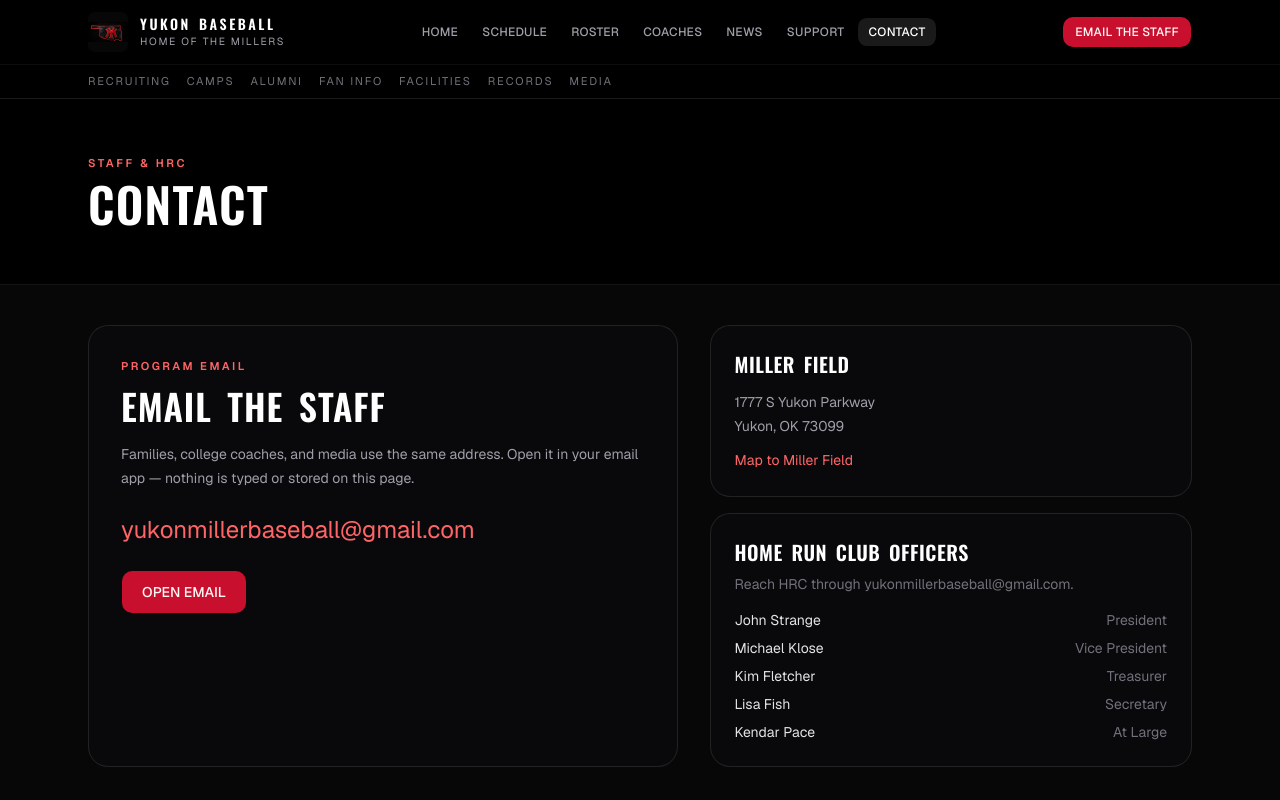
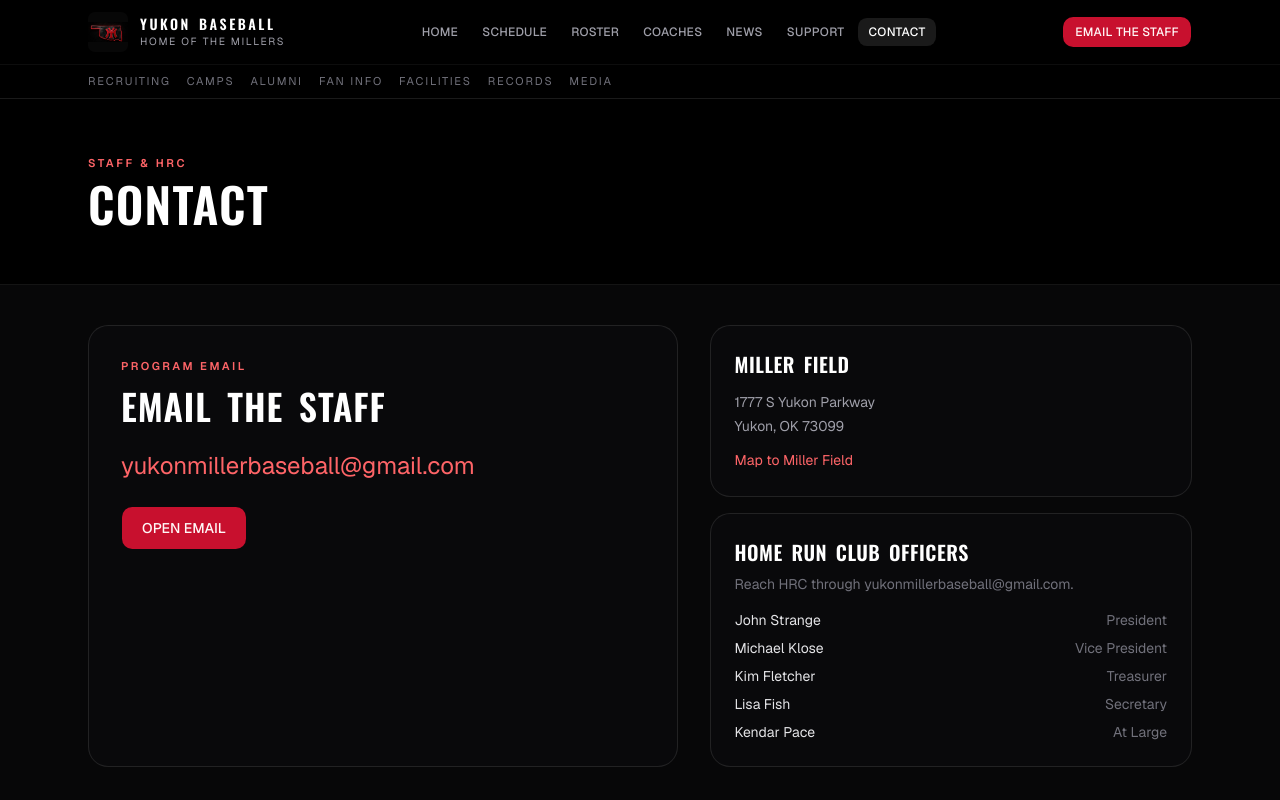
Before and after one commit to ryanphillips2505/Yukon_Miller_Baseball_Website, a Next.js app: page /contact in a window 1280 px wide. Shown: the top 800 px of the page. Built offline with nearby package versions, Linux system fonts and the light colour scheme.

Commit message:
Remove extra contact-page copy under the program email.
Co-authored-by: ryanphillips2505 <ryanphillips2505@gmail.com>

```diff
--- a/src/app/contact/page.tsx
+++ b/src/app/contact/page.tsx
@@ -19,10 +19,6 @@ export default function ContactPage() {
           <h2 className="font-heading mt-3 text-3xl tracking-wide text-white uppercase sm:text-4xl">
             Email the staff
           </h2>
-          <p className="mt-4 max-w-xl text-sm leading-6 text-zinc-400">
-            Families, college coaches, and media use the same address. Open it
-            in your email app — nothing is typed or stored on this page.
-          </p>
           <a
             href={`mailto:${program.email}`}
             className="mt-6 block break-all text-xl text-red-400 hover:text-red-300 sm:text-2xl"
```
